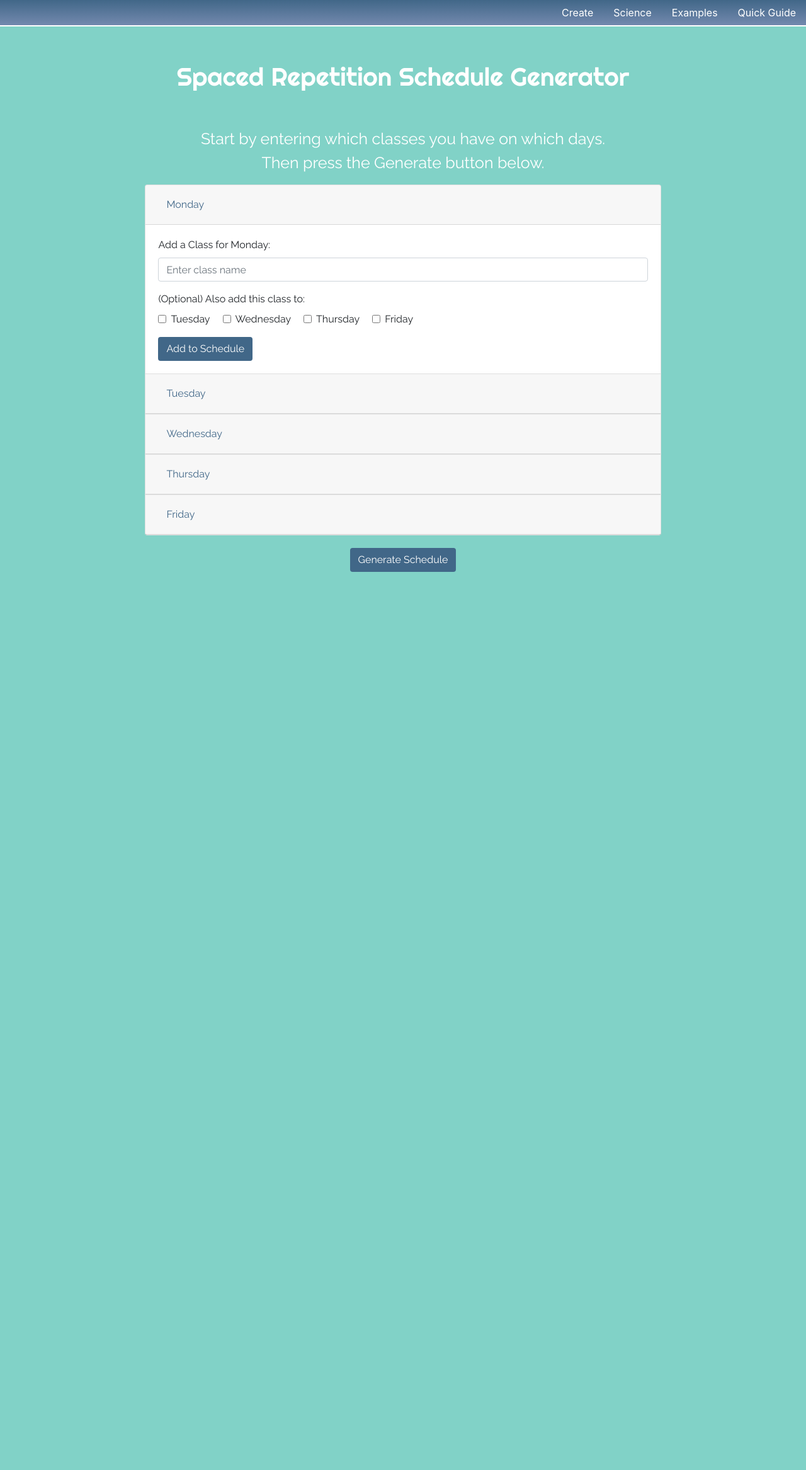
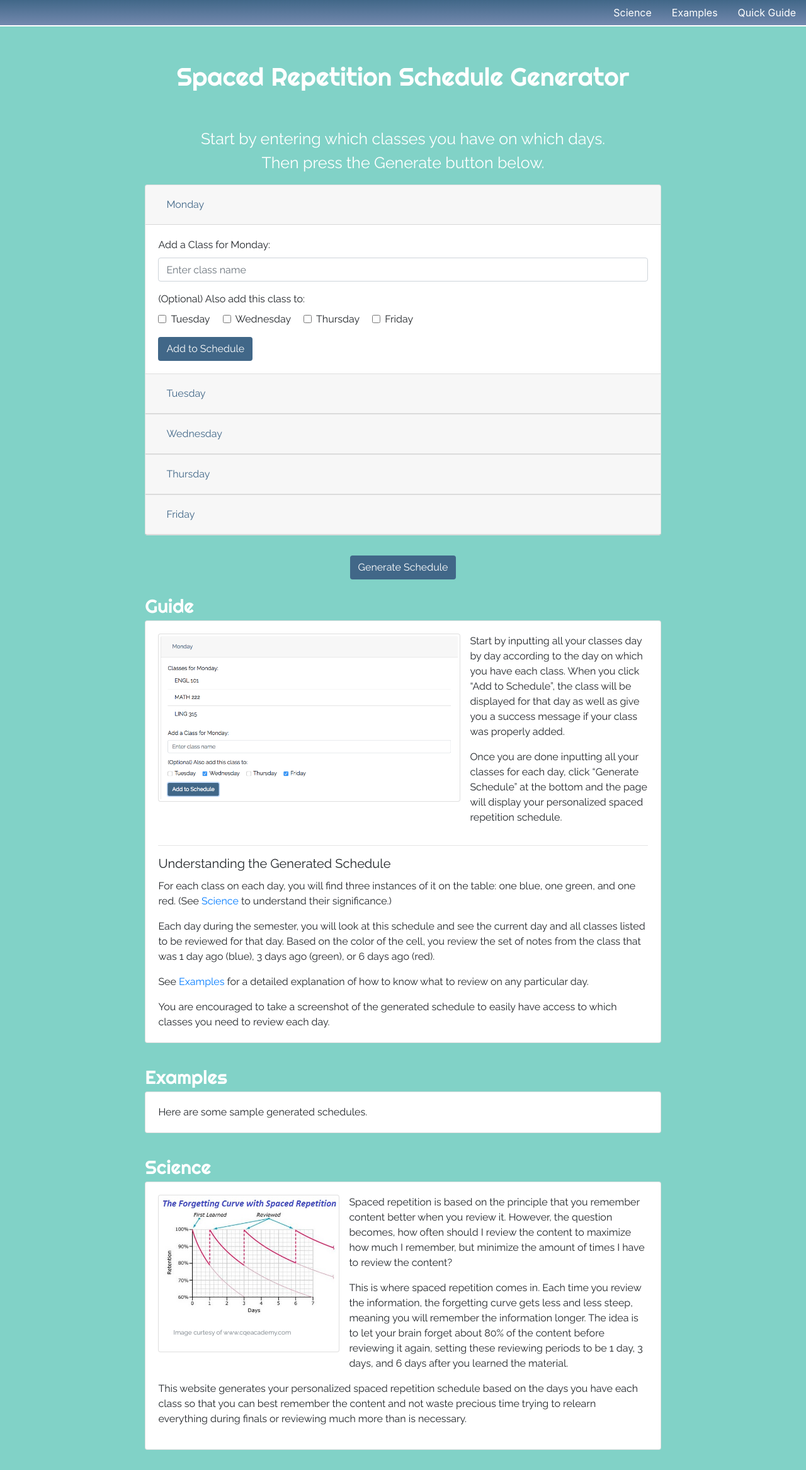
Before and after one commit to JChirolHill/SpacedRepetitionSchedule, a PHP site: page / in a window 1280 px wide. Shown: the whole page at 63% size. Before the commit the page ends 908 px from the top, so only its background shows below. Run offline with PHP 8.4, Linux system fonts and the light colour scheme.

Commit message:
added content for science and guide sections

```diff
--- a/index.html
+++ b/index.html
@@ -11,16 +11,13 @@
   <body>
       <ul class="nav justify-content-end">
         <li class="nav-item">
-          <a class="nav-link" href="index.html">Create</a>
+          <a class="nav-link active" href="#science">Science</a>
         </li>
         <li class="nav-item">
-          <a class="nav-link active" href="science.html">Science</a>
+          <a class="nav-link" href="#examples">Examples</a>
         </li>
         <li class="nav-item">
-          <a class="nav-link" href="examples.html">Examples</a>
-        </li>
-        <li class="nav-item">
-          <a class="nav-link" href="guide.html">Quick Guide</a>
+          <a class="nav-link" href="#guide">Quick Guide</a>
         </li>
       </ul>
 
@@ -32,7 +29,7 @@
           <p>Start by entering which classes you have on which days.<br/>
             Then press the Generate button below.</p>
         </div>
-        <div class="accordion" id="inputClasses"></div>
+        <div class="accordion section"></div>
         <div id="generate">
           <button type="submit" id="generateSRRBtn" class="btn colorBtn">Generate Schedule</button>
         </div>
@@ -51,6 +48,52 @@
           <div id="weekdays" class="row"></div>
         </div>
       </div>
+
+      <div id="guide" class="section">
+        <div class="header">Guide</div>
+        <div class="card">
+          <div class="card-body">
+            <div class="card embeddedImg" style="width: 30rem; float: left;">
+              <img src="Guide_AddClass.png" class="card-img-top" alt="Adding a Class">
+            </div>
+            <p class="card-text">Start by inputting all your classes day by day according to the day on which you have each class.  When you click “Add to Schedule”, the class will be displayed for that day as well as give you a success message if your class was properly added.</p>
+            <p class="card-text">Once you are done inputting all your classes for each day, click “Generate Schedule” at the bottom and the page will display your personalized spaced repetition schedule.  </p>
+            <div class="clear"></div><hr/>
+            <h5 class="card-title">Understanding the Generated Schedule</h5>
+            <p class="card-text">For each class on each day, you will find three instances of it on the table: one blue, one green, and one red.  (See <a href="#science">Science</a> to understand their significance.)  </p>
+            <p class="card-text">Each day during the semester, you will look at this schedule and see the current day and all classes listed to be reviewed for that day.  Based on the color of the cell, you review the set of notes from the class that was 1 day ago (blue), 3 days ago (green), or 6 days ago (red).  </p>
+            <p class="card-text">See <a href="#examples">Examples</a> for a detailed explanation of how to know what to review on any particular day.
+            <p class="card-text">You are encouraged to take a screenshot of the generated schedule to easily have access to which classes you need to review each day.</p>
+          </div>
+        </div>
+      </div>
+
+      <div id="examples" class="section">
+        <div class="header">Examples</div>
+        <div class="card">
+          <div class="card-body">
+            <p class="card-text">Here are some sample generated schedules.</p>
+          </div>
+        </div>
+      </div>
+
+      <div id="science" class="section">
+        <div class="header">Science</div>
+        <div class="card">
+          <div class="card-body">
+            <div class="card embeddedImg" style="width: 18rem; float: left;">
+              <img src="ForgettingCurve.jpg" class="card-img-top" alt="Forgetting Curve with Spaced Repetition">
+              <div class="card-body">
+                <p class="card-text text-muted" style="font-size: 10px;">Image curtesy of www.cqeacademy.com</p>
+              </div>
+            </div>
+            <p class="card-text">Spaced repetition is based on the principle that you remember content better when you review it.  However, the question becomes, how often should I review the content to maximize how much I remember, but minimize the amount of times I have to review the content?  </p>
+            <p class="card-text">This is where spaced repetition comes in.  Each time you review the information, the forgetting curve gets less and less steep, meaning you will remember the information longer.  The idea is to let your brain forget about 80% of the content before reviewing it again, setting these reviewing periods to be 1 day, 3 days, and 6 days after you learned the material.</p>
+            <p class="card-text">This website generates your personalized spaced repetition schedule based on the days you have each class so that you can best remember the content and not waste precious time trying to relearn everything during finals or reviewing much more than is necessary.</p>
+            <div class="clear"></div>
+          </div>
+        </div>
+      </div>
     </div>
 
     <script src="https://code.jquery.com/jquery-3.3.1.min.js"></script>
--- a/jqueryScripts.js
+++ b/jqueryScripts.js
@@ -64,6 +64,9 @@ $(document).ready(function() {
     if(className == "") {
       alert("Please enter a valid class name.");
     }
+    else if(className.length > 9) {
+      alert("Please enter a class name shorter than 9 characters.");
+    }
     else {
       // add to this day
       $("#" + currDay + "CurrClasses").append('<li class="list-group-item ' + currDay + 'Class listedClass">' + className + '</li>');
@@ -105,10 +108,15 @@ $(document).ready(function() {
 
     $(".changeName").keypress(function(e) {
       if(e.which == 13) {
-          var newName = $(this).val();
+        var newName = $(this).val();
+        if(newName.length > 9) {
+          alert("Please enter a class name shorter than 9 characters.");
+        }
+        else {
           $this.html(newName);
           $(".changeName").remove();
           $this.addClass("listedClass");
+        }
       }
     })
 
@@ -128,7 +136,10 @@ $(document).ready(function() {
   $("#generateSRRBtn").on("click", function() {
     // alert if no classes entered
     if(!oneClass) {
-      alert("Please enter at least one class before generating the schedule.")
+      alert("Please enter at least one class before generating the schedule.");
+    }
+    else if($(".changeName").length > 0) {
+      alert("Make sure that if you edited the name of any class, you press enter.");
     }
     else {
       // find how many rows to add
--- a/styles.css
+++ b/styles.css
@@ -41,6 +41,12 @@ body {
   padding: 50px;
 }
 
+.header {
+  color: white;
+  font-size: 30px;
+  font-family: 'Righteous', cursive;
+}
+
 .nav-link {
   color: white;
 }
@@ -55,10 +61,17 @@ body {
   text-align: center;
 }
 
-#inputClasses {
+.section {
   width: 80%;
   margin-left: auto;
   margin-right: auto;
+  margin-bottom: 2rem;
+}
+
+.embeddedImg {
+  padding: 3px;
+  margin-right: 15px;
+  margin-bottom: 15px;
 }
 
 #generate {
@@ -133,3 +146,7 @@ body {
 .removeFromList:hover {
   cursor: pointer;
 }
+
+.clear {
+  clear: both;
+}
```
Also changed, not shown: examples.html (deleted, +0 -36 lines), guide.html (deleted, +0 -49 lines), science.html (deleted, +0 -36 lines), ForgettingCurve.jpg (added), Guide_AddClass.png (added).
